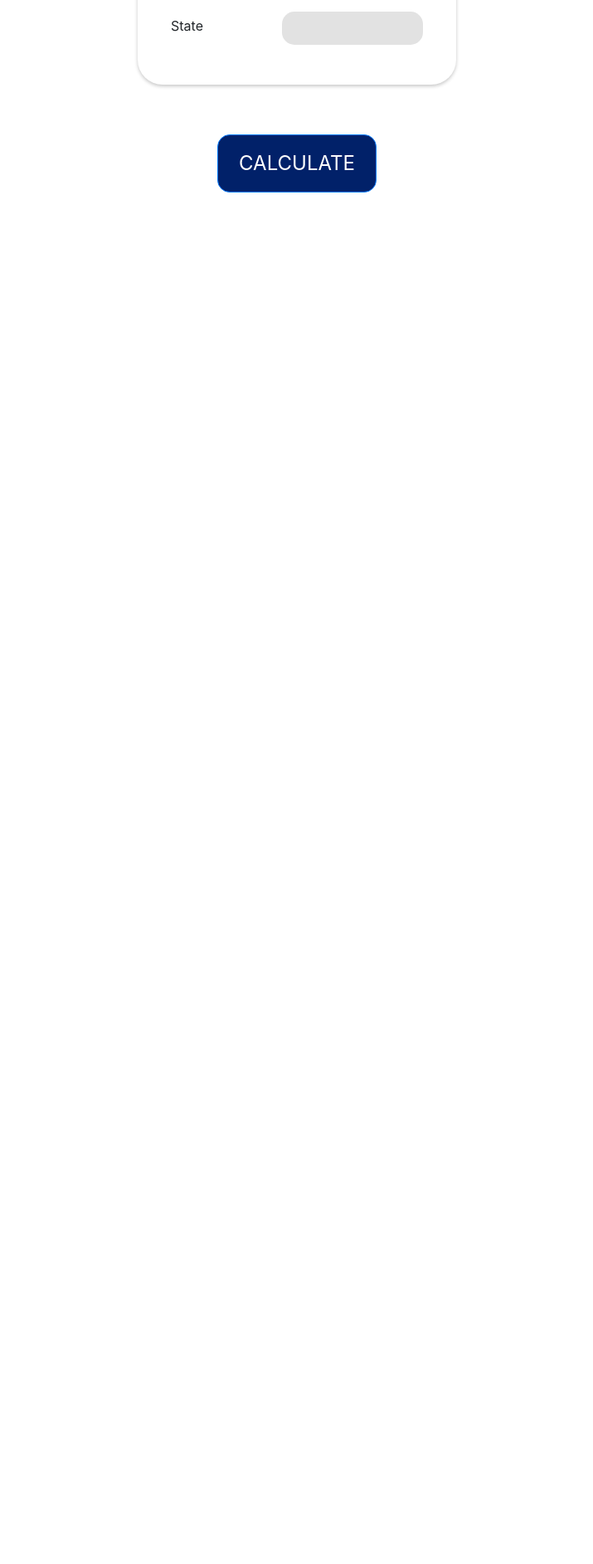
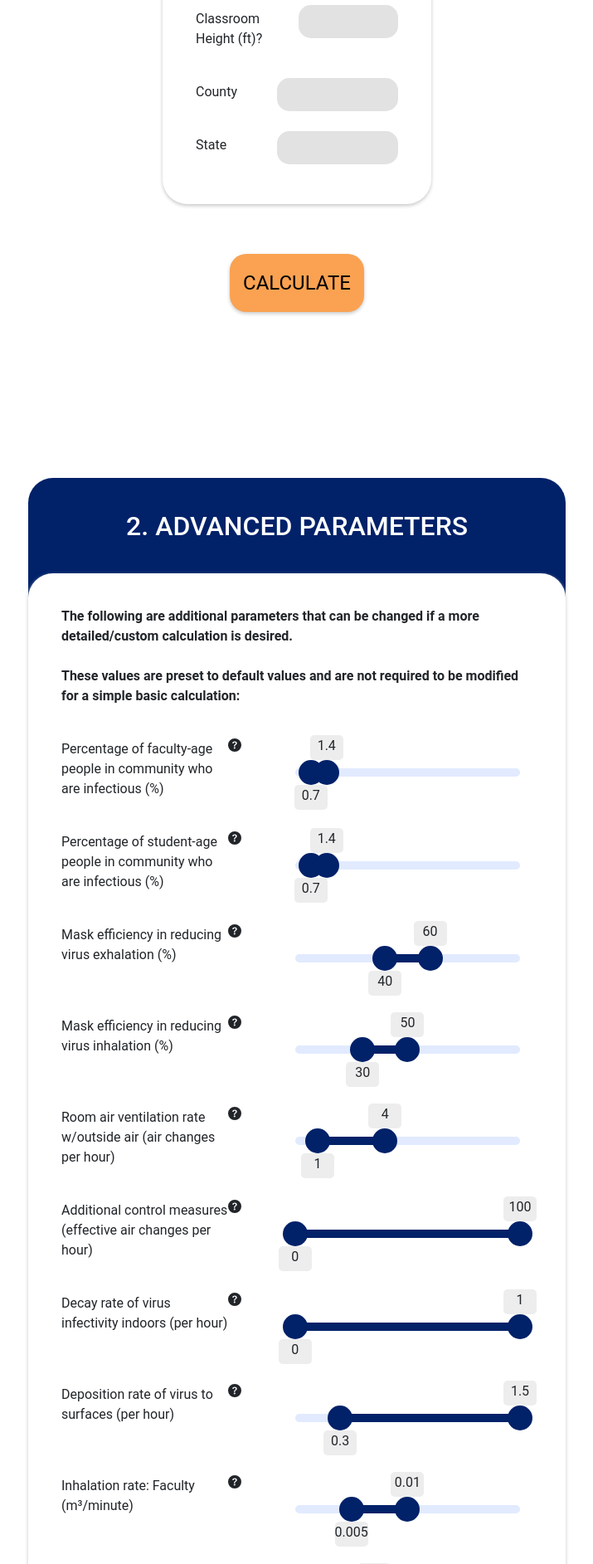
Before and after one commit to ayushgarg-ag/COVID-Risk-Web-App, a React (Create React App) app: page /advanced-classroom in a window 1280 px wide. Shown: the part 880-2765 px from the top of the page at 83% size, without its empty margins (282-997 px from the left). Before the commit the page ends 1262 px from the top, so only its background shows below. Built offline with nearby package versions, Linux system fonts and the light colour scheme.

Commit message:
fixed min/max bug for sliders, new design for adv calculation page

```diff
--- a/src/App.css
+++ b/src/App.css
@@ -73,15 +73,15 @@
 .left-layout{
   text-align: left;
   margin: 100px 100px 0px 100px;
-  font-family: 'Cormorant Garamond', Garamond, Georgia, 'Times New Roman', Times, serif;
+  font-family: 'Roboto';
 }
 
 .centered-layout{
   text-align: center;
   margin: 100px 100px 0px 100px;
-  font-family: 'Cormorant Garamond', Garamond, Georgia, 'Times New Roman', Times, serif;
+  font-family: 'Roboto';
 }
 
 .results{
-  font-family: 'Cormorant Garamond', Garamond, Georgia, 'Times New Roman', Times, serif;
+  font-family: 'Roboto';
 }
--- a/src/components/About.css
+++ b/src/components/About.css
@@ -1,7 +1,3 @@
-.yeet{
-    margin: 100px 100px 100px 100px;
-}
-
 .title{
     font-size: 60px;
 }
--- a/src/components/About.js
+++ b/src/components/About.js
@@ -1,13 +1,11 @@
 import React from 'react';
 import './About.css';
-// import CustomSlider from './CustomSlider';
 
 function About(){
     return(
         <nav className="left-layout">
             <div>
                 <h1 className="title">ABOUT THE MODEL</h1>
-                {/* <CustomSlider className='yeet' min='0' max='100' step_count='0.5'/> */}
                 <p className="about-desc">
                     This is a tool to help understand COVID-19 transmission risk to students and teachers/professors
                     due to transmission by microscopic airborne particles (i.e. aerosols) in classroom settings.
--- a/src/components/CalculateClassroom.css
+++ b/src/components/CalculateClassroom.css
@@ -5,6 +5,15 @@
     height: auto;
     background-color: transparent;
     left: 35%;
+    margin: 100px 0px;
+}
+
+.advanced-frame{
+    position: relative;
+    width: 60%;
+    height: auto;
+    background-color: transparent;
+    left: 20%;
     margin: 100px 0px;
 }
 
@@ -21,6 +30,7 @@
     top: 50%;
     transform: translateY(-120%);
     font-size: 200%;
+    text-align: center;
 }
 
 .box{
@@ -45,12 +55,28 @@
     display: flex;
 }
 
-.input-line > .parameter{
+.input-line > .parameter-basic{
     margin-left: 0;
     margin-right: auto;
     background-color: transparent;
-    width: 80%;
-
+    width: auto;
+}
+.input-line > .parameter-adv{
+    margin-left: 0;
+    margin-right: 0;
+    background-color: transparent;
+    width: 40%;
+}
+.input-line > .slider-bar{
+    background-color: transparent;
+    position: relative;
+    margin-left: auto;
+    margin-right: 0;
+    width: 60%;
+}
+.input-line > .question{
+    margin-left: 0;
+    margin-right: 50px;
 }
 
 input[type=number]{
@@ -64,13 +90,23 @@ input[type=text]{
     margin-left: auto;
     margin-right: 0;
     border: none;
-    width: 100%;
+    width: 60%;
 }
 
-.btn.btn-primary{
+.calc-button{
     position: relative;
-    top: -150px;
+    top: -100px;
     width: 15%;
+    left: 42.5%;
     height: 70px;
     font-size: 150%;
+    background-color: #FAA251;
+    color: black;
+    border-radius: 20px;
+    border: none;
+    box-shadow: 0px 2px 4px rgb(200, 200, 200);
+    transition: opacity 0.15s ease-in-out;
 }
+.calc-button:hover{
+    opacity: 0.5;
+}
--- a/src/components/CalculateClassroom.js
+++ b/src/components/CalculateClassroom.js
@@ -85,7 +85,7 @@ function renderQuantaEmissionTooltip(props) {
   </Tooltip>;
 }
 
-function AdvancedClassroom(){
+function CalculateClassroom(){
     const [body, setBody] = useState({
       numFaculty: 1,
       numStudents: '',
@@ -176,7 +176,7 @@ function AdvancedClassroom(){
     }
 
     return(
-        <div className='page'>
+        <div className='left-layout'>
             <div className='basic-frame'>
                 <div className='title-bar'>
                     <h1 className='title'>1. BASIC PARAMETERS</h1>
@@ -184,49 +184,168 @@ function AdvancedClassroom(){
                 <div className='box'>
                     <p className='directions'><strong>Please enter the following parameters:</strong></p>
                     <div className='input-line'>
-                        <p className='parameter'>Number of faculty?</p>
+                        <p className='parameter-basic'>Number of faculty?</p>
                         <input type = "number" className = "numFaculty" value = {body.numFaculty} onChange = {changeBodyInfo}/>
                     </div>
                     <div className='input-line'>
-                        <p className='parameter'>Number of students?</p>
+                        <p className='parameter-basic'>Number of students?</p>
                         <input type = "number" className = "numStudents" value = {body.numStudents} onChange = {changeBodyInfo}/>
                     </div>
                     <div className='input-line'>
-                        <p className='parameter'>Number of in-person sessions?</p>
+                        <p className='parameter-basic'>Number of in-person sessions?</p>
                         <input type = "number" className = "numSessions" value = {body.numSessions} onChange = {changeBodyInfo}/>
                     </div>
                     <div className='input-line'>
-                        <p className='parameter'>Duration of in-person sessions (min)?</p>
+                        <p className='parameter-basic'>Duration of in-person sessions (min)?</p>
                         <input type = "number" className = "durationSessions" value = {body.durationSessions} onChange = {changeBodyInfo}/>
                     </div>
                     <div className='input-line'>
-                        <p className='parameter'>Classroom floor area (sq. ft)?</p>
+                        <p className='parameter-basic'>Classroom floor area (sq. ft)?</p>
                         <input type = "number" className = "classFloorArea" value = {body.classFloorArea} onChange = {changeBodyInfo}/>
                     </div>
                     <div className='input-line'>
-                        <p className='parameter'>Classroom Height (ft)?</p>
+                        <p className='parameter-basic'>Classroom Height (ft)?</p>
                         <input type = "number" className = "classHeight" value = {body.classHeight} onChange = {changeBodyInfo}/>
                     </div>
                     <div className='input-line'>
-                        <p className='parameter'>County</p>
+                        <p className='parameter-basic'>County</p>
                         <input type = "text" className = "county" value = {body.county} onChange = {changeBodyInfo}/>
                     </div>
                     <div className='input-line'>
-                        <p className='parameter'>State</p>
+                        <p className='parameter-basic'>State</p>
                         <input type = "text" className = "state" value = {body.state} onChange = {changeBodyInfo}/>
                     </div>
                     <br/>
                 </div>
             </div>
+
             <a href="/results">
-                <button className="btn btn-primary" onClick = {calculate}>CALCULATE</button>
+                <button className="calc-button" onClick = {calculate}>CALCULATE</button>
             </a>
+
             <div className='advanced-frame'>
+                <div className='title-bar'>
+                    <h1 className='title'>2. ADVANCED PARAMETERS</h1>
+                </div>
+                <div className='box'>
+                    <p className='directions'><strong>The following are additional parameters that can be changed if a more detailed/custom calculation is desired.<br/><br/>These values are preset to default values and are not required to be modified for a simple basic calculation:</strong></p>
+                    <div className='input-line'>
+                        <p className='parameter-adv'>Percentage of faculty-age people in community who are infectious (%)</p>
+                        <div className='question'>
+                            <OverlayTrigger placement="right" delay={{ show: 150, hide: 150 }} overlay={renderPercentageInfectiousTooltip}>
+                                <BsFillQuestionCircleFill variant="success" />
+                            </OverlayTrigger><br/>
+                        </div>
+                        <div className='slider-bar'>
+                            <CustomSlider min='0' max='10' step_count='0.1' defaultLeft='0.7' defaultRight='1.4'/>
+                        </div>
+                    </div>
+                    <div className='input-line'>
+                        <p className='parameter-adv'>Percentage of student-age people in community who are infectious (%)</p>
+                        <div className='question'>
+                            <OverlayTrigger placement="right" delay={{ show: 150, hide: 150 }} overlay={renderPercentageInfectiousTooltip}>
+                                <BsFillQuestionCircleFill variant="success" />
+                            </OverlayTrigger><br/>
+                        </div>
+                        <div className='slider-bar'>
+                            <CustomSlider min='0' max='10' step_count='0.1' defaultLeft='0.7' defaultRight='1.4'/>
+                        </div>
+                    </div>
+                    <div className='input-line'>
+                        <p className='parameter-adv'>Mask efficiency in reducing virus exhalation (%)</p>
+                        <div className='question'>
+                            <OverlayTrigger placement="right" delay={{ show: 150, hide: 150 }} overlay={renderMaskEfficiencyExhalationTooltip}>
+                                <BsFillQuestionCircleFill variant="success" />
+                            </OverlayTrigger><br/>
+                        </div>
+                        <div className='slider-bar'>
+                            <CustomSlider min='0' max='100' step_count='1' defaultLeft='40' defaultRight='60'/>
+                        </div>
+                    </div>
+                    <div className='input-line'>
+                        <p className='parameter-adv'>Mask efficiency in reducing virus inhalation (%)</p>
+                        <div className='question'>
+                            <OverlayTrigger placement="right" delay={{ show: 150, hide: 150 }} overlay={renderMaskEfficiencyInhalationTooltip}>
+                                <BsFillQuestionCircleFill variant="success" />
+                            </OverlayTrigger><br/>
+                        </div>
+                        <div className='slider-bar'>
+                            <CustomSlider min='0' max='100' step_count='1' defaultLeft='30' defaultRight='50'/>
+                        </div>
+                    </div>
+                    <div className='input-line'>
+                        <p className='parameter-adv'>Room air ventilation rate w/outside air (air changes per hour)</p>
+                        <div className='question'>
+                            <OverlayTrigger placement="right" delay={{ show: 150, hide: 150 }} overlay={renderRoomVentilationTooltip}>
+                                <BsFillQuestionCircleFill variant="success" />
+                            </OverlayTrigger><br/>
+                        </div>
+                        <div className='slider-bar'>
+                            <CustomSlider min='0' max='10' step_count='1' defaultLeft='1' defaultRight='4'/>
+                        </div>
+                    </div>
+                    <div className='input-line'>
+                        <p className='parameter-adv'>Additional control measures (effective air changes per hour)</p>
+                        <div className='question'>
+                            <OverlayTrigger placement="right" delay={{ show: 150, hide: 150 }} overlay={renderAddlControlMeasuresTooltip}>
+                                <BsFillQuestionCircleFill variant="success" />
+                            </OverlayTrigger><br/>
+                        </div>
+                        <div className='slider-bar'>
+                            <CustomSlider min='0' max='100' step_count='1' defaultLeft='0' defaultRight='100'/>
+                        </div>
+                    </div>
+                    <div className='input-line'>
+                        <p className='parameter-adv'>Decay rate of virus infectivity indoors (per hour)</p>
+                        <div className='question'>
+                            <OverlayTrigger placement="right" delay={{ show: 150, hide: 150 }} overlay={renderDecayRateTooltip}>
+                                <BsFillQuestionCircleFill variant="success" />
+                            </OverlayTrigger><br/>
+                        </div>
+                        <div className='slider-bar'>
+                            <CustomSlider min='0' max='1' step_count='0.01' defaultLeft='0' defaultRight='1'/>
+                        </div>
+                    </div>
+                    <div className='input-line'>
+                        <p className='parameter-adv'>Deposition rate of virus to surfaces (per hour)</p>
+                        <div className='question'>
+                            <OverlayTrigger placement="right" delay={{ show: 150, hide: 150 }} overlay={renderDepositionRateTooltip}>
+                                <BsFillQuestionCircleFill variant="success" />
+                            </OverlayTrigger><br/>
+                        </div>
+                        <div className='slider-bar'>
+                            <CustomSlider min='0' max='1.5' step_count='0.1' defaultLeft='0.3' defaultRight='1.5'/>
+                        </div>
+                    </div>
+                    <div className='input-line'>
+                        <p className='parameter-adv'>Inhalation rate: Faculty (m³/minute)</p>
+                        <div className='question'>
+                            <OverlayTrigger placement="right" delay={{ show: 150, hide: 150 }} overlay={renderFacultyInhalationRateTooltip}>
+                                <BsFillQuestionCircleFill variant="success" />
+                            </OverlayTrigger><br/>
+                        </div>
+                        <div className='slider-bar'>
+                            <CustomSlider min='0.0' max='0.02' step_count='0.001' defaultLeft='0.005' defaultRight='0.010'/>
+                        </div>
+                    </div>
+                    <div className='input-line'>
+                        <p className='parameter-adv'>Inhalation rate: Student (m³/minute)</p>
+                        <div className='question'>
+                            <OverlayTrigger placement="right" delay={{ show: 150, hide: 150 }} overlay={renderStudentInhalationRateTooltip}>
+                                <BsFillQuestionCircleFill variant="success" />
+                            </OverlayTrigger><br/>
+                        </div>
+                        <div className='slider-bar'>
+                            <CustomSlider min='0' max='0.02' step_count='0.001' defaultLeft='0.005' defaultRight='0.007'/>
+                        </div>
+                    </div>
 
+                    <br/>
+                </div>
             </div>
         </div>
     )
 }
 
 
-export default AdvancedClassroom;
+export default CalculateClassroom;
--- a/src/components/CustomSlider.css
+++ b/src/components/CustomSlider.css
@@ -1,7 +1,6 @@
-.frame{
+#frame{
     position: relative;
-    width: 50%;
-    max-width: 500px;
+    width: 100%;
     height: 90px;
     padding: 40px 0px;
     background-color: transparent;
--- a/src/components/CustomSlider.js
+++ b/src/components/CustomSlider.js
@@ -23,8 +23,8 @@ class CustomSlider extends React.Component{
         super(props);
 
         this.state = {
-            lvalue: parseInt(this.props.min), //this value holds the MIN input value (to be used for back-end)
-            rvalue: parseInt(this.props.max), //this value holds the MAX input value
+            lvalue: parseFloat(this.props.defaultLeft), //this value holds the MIN input value (to be used for back-end)
+            rvalue: parseFloat(this.props.defaultRight), //this value holds the MAX input value
             _step: parseFloat(this.props.step_count)
         }
 
@@ -33,28 +33,34 @@ class CustomSlider extends React.Component{
     }
 
     leftInputUpdated(event){
-        var targetValue1 = event.target.value;
-        targetValue1 = Math.min(targetValue1, this.state.rvalue - this.state._step);
-        var percent = ((targetValue1 - this.props.min) / (this.props.max - this.props.min)) * 100;
+        var targetValue = event.target.value;
+        targetValue = Math.min(targetValue, this.state.rvalue - this.state._step);
 
-        this.setState({ lvalue: Math.round(percent * 100) / 100 });
+        this.setState({ lvalue: targetValue });
     }
     rightInputUpdated(event){
         var targetValue = event.target.value;
         targetValue = Math.max(targetValue, this.state.lvalue + this.state._step);
-        var percent = ((targetValue - this.props.min) / (this.props.max - this.props.min)) * 100;
 
-        this.setState({ rvalue: Math.round(percent * 100) / 100 });
+        this.setState({ rvalue: targetValue });
+    }
+
+    calcPercent(targetValue){
+        return ((targetValue - this.props.min) / (this.props.max - this.props.min)) * 100;
+    }
+
+    roundValue(targetValue){
+        return Math.round(targetValue * 1000) / 1000;
     }
 
     render(){
         const rangeStyle = {
-            left: this.state.lvalue + '%',
-            right: (100 - this.state.rvalue) + '%'
+            left: this.calcPercent(this.state.lvalue) + '%',
+            right: (100 - this.calcPercent(this.state.rvalue)) + '%'
         };
 
         return(
-            <div className="frame">
+            <div id="frame" className={this.props._className}>
                 <input
                     className='input-left'
                     type='range'
@@ -71,18 +77,18 @@ class CustomSlider extends React.Component{
                     step={this.props.step_count}
                     value={this.state.rvalue}
                     onInput={this.rightInputUpdated}/>
-                <div className='bar' style={{backgroundColor: this.state.bgcolor}}>
+                <div className='bar'>
                     <div className='track'/>
                     <div className='range'
                         style={rangeStyle}/>
                     <div className='thumb left'
-                        style={{left: this.state.lvalue + '%'}}/>
+                        style={{left: this.calcPercent(this.state.lvalue) + '%'}}/>
                     <div className='thumb right'
-                        style={{right: (100 - this.state.rvalue) + '%'}}/>
+                        style={{right: (100 - this.calcPercent(this.state.rvalue)) + '%'}}/>
                     <p className='info left'
-                        style={{left: this.state.lvalue + '%'}}>{this.state.lvalue}</p>
+                        style={{left: this.calcPercent(this.state.lvalue) + '%'}}>{this.roundValue(this.state.lvalue)}</p>
                     <p className='info right'
-                        style={{right: (100 - this.state.rvalue) + '%'}}>{this.state.rvalue}</p>
+                        style={{right: (100 - this.calcPercent(this.state.rvalue)) + '%'}}>{this.roundValue(this.state.rvalue)}</p>
                 </div>
             </div>
         )
```
